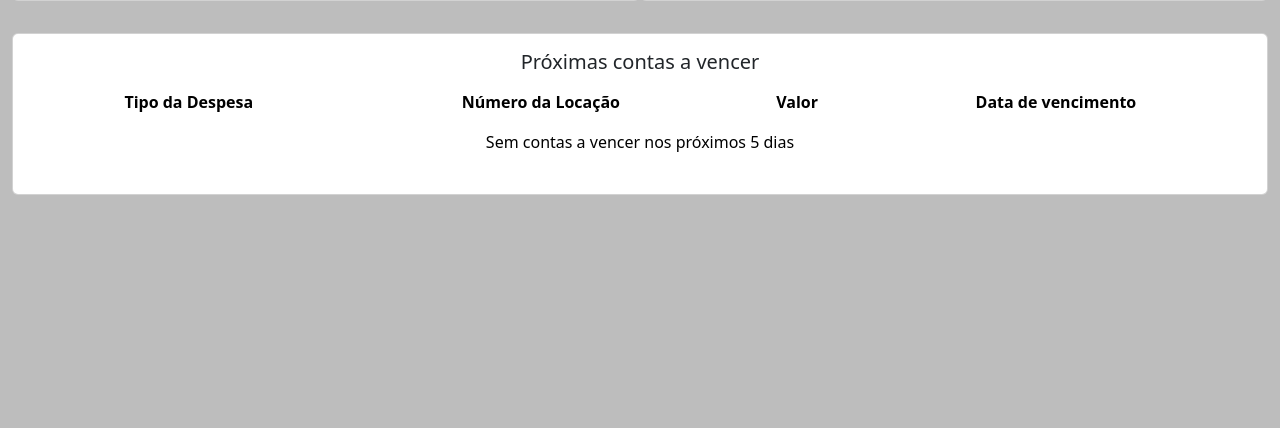
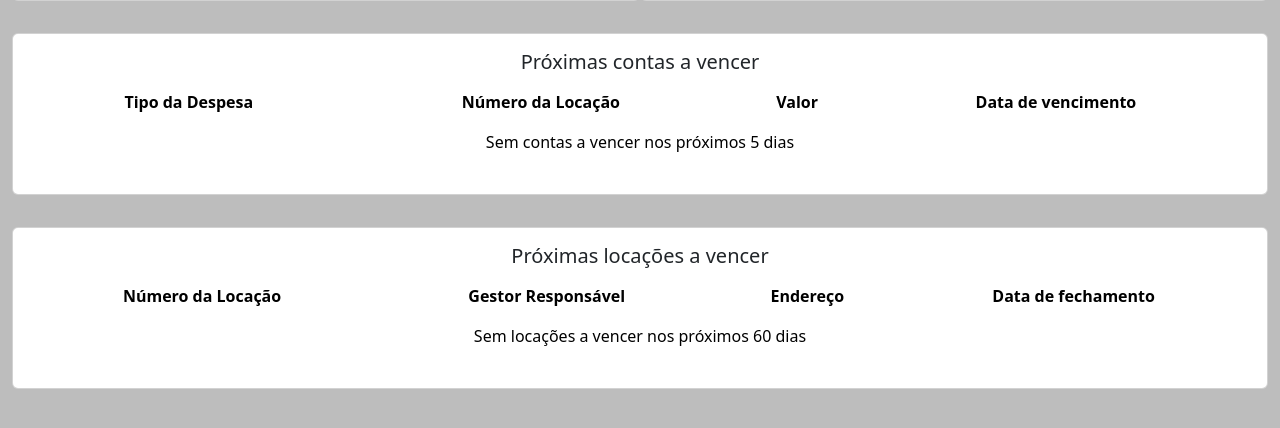
Before and after one commit to kalkslucas/controle-locacao, a PHP site: page /controle-locacao.php in a window 1280 px wide. Shown: the part 358-786 px from the top of the page. Run offline with PHP 8.4, Linux system fonts and the light colour scheme; the visitor is signed in with stand-in values (Sample User, id 1); tables that the repository leaves empty or names only in its code hold one stand-in row (values such as "Sample post").

Commit message:
incluido aviso de vencimento de locação nos próximos 60 dias

```diff
--- a/controle-locacao.php
+++ b/controle-locacao.php
@@ -117,7 +117,7 @@ if(isset($_SESSION['idusuario']) && !empty($_SESSION['idusuario'])):
       </div>
     </div>
 
-    <div class="info-cards row py-3">
+      <div class="info-cards row py-3">
         <div class="col text-center">
           <div class="card w-100">
             <div class="card-body d-flex flex-column justify-content-around">
@@ -157,6 +157,49 @@ if(isset($_SESSION['idusuario']) && !empty($_SESSION['idusuario'])):
           </div>
         </div>
       </div>
+
+      <div class="info-cards row py-3">
+        <div class="col text-center">
+          <div class="card w-100">
+            <div class="card-body d-flex flex-column justify-content-around">
+              <h5 class="card-title">Próximas locações a vencer</h5>
+              <div class="table-responsive">
+              <?php
+                echo "<table class='table table-borderless'>
+                          <tr>
+                            <th>Número da Locação</th>
+                            <th>Gestor Responsável</th>
+                            <th>Endereço</th>
+                            <th>Data de fechamento</th>
+                          </tr>";
+                $sql = "SELECT lc.idlocacao, lc.termino_locacao, g.nome as gestor, e.rua, e.numero, e.complemento, e.bairro, e.cidade, e.estado, e.cep FROM locacao lc
+                inner join gestor g on lc.id_gestor = g.idgestor
+                inner join endereco e on lc.id_endereco = e.idendereco
+                WHERE lc.termino_locacao BETWEEN CURRENT_DATE and DATE_ADD(CURRENT_DATE, INTERVAL 60 day)";
+                $consultaLocacaoAVencer = $conectar->query($sql);
+                if($linha = $consultaLocacaoAVencer->rowCount() > 0) {
+                  while($linha = $consultaLocacaoAVencer->fetch(PDO::FETCH_ASSOC)){
+                    $terminoLocacao = DateTime::createFromFormat('Y-m-d', $linha['termino_locacao'])->format('d/m/Y');
+                    echo "
+                          <tr>
+                            <td>$linha[idlocacao]</td>
+                            <td>$linha[gestor]</td>
+                            <td>$linha[rua], $linha[numero] $linha[complemento] - $linha[bairro], $linha[cidade] - $linha[estado] - $linha[cep]</td>
+                            <td>$terminoLocacao</td>
+                          </tr>";
+                  }
+                } else {
+                  echo "<tr class='text-center'>
+                    <td colspan='4'>Sem locações a vencer nos próximos 60 dias</td>
+                  </tr>";
+                }
+                echo "</table>";
+              ?>
+              </div>
+            </div>
+          </div>
+        </div>
+      </div>
   </main>
 
 
```
